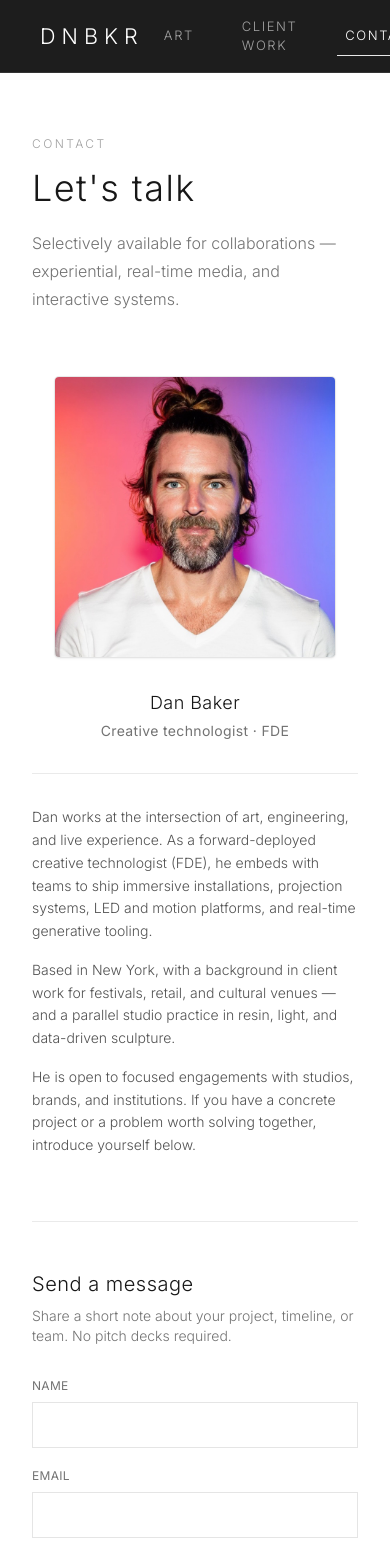
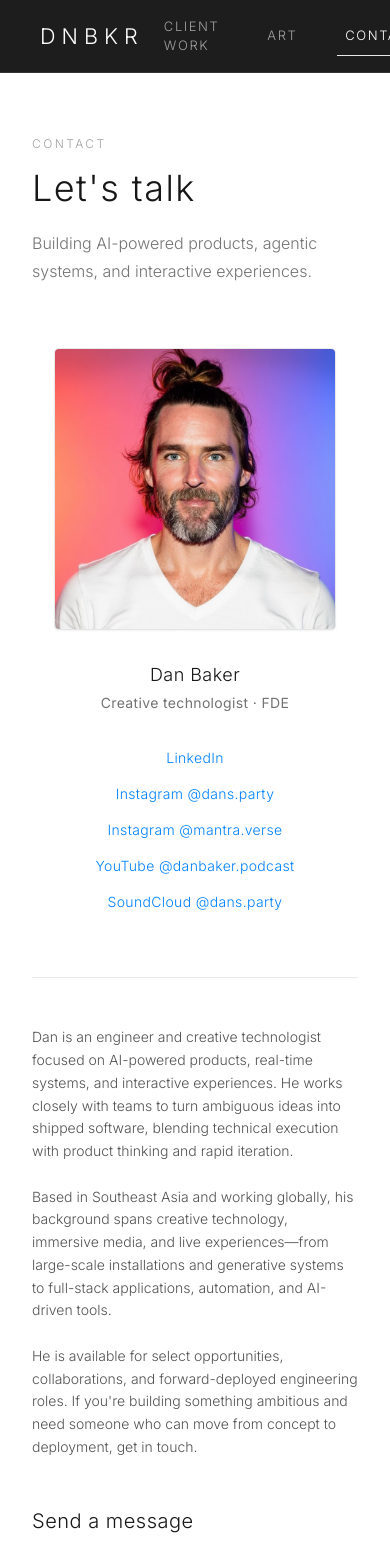
Before and after one commit to legshampoo/dnbkr-reboot, a React (Vite) app: page /contact in a window 390 px wide. Shown: the top 1545 px of the page. Built offline with nearby package versions, Linux system fonts and the light colour scheme.

Commit message:
contact and favicon

```diff
--- a/index.html
+++ b/index.html
@@ -2,7 +2,7 @@
 <html lang="en">
   <head>
     <meta charset="UTF-8" />
-    <link rel="icon" type="image/svg+xml" href="/favicon.svg" />
+    <link rel="icon" type="image/png" href="/favicon.png" />
     <meta name="viewport" content="width=device-width, initial-scale=1.0" />
     <link rel="preconnect" href="https://fonts.googleapis.com" />
     <link rel="preconnect" href="https://fonts.gstatic.com" crossorigin />
--- a/src/components/Nav.tsx
+++ b/src/components/Nav.tsx
@@ -19,11 +19,11 @@ export function Nav() {
           DNBKR
         </NavLink>
         <div className="flex items-center gap-2">
+          <NavLink to="/work" className={linkClass}>
+            Client work
+          </NavLink>
           <NavLink to="/art" className={linkClass}>
             Art
-          </NavLink>
-          <NavLink to="/work" className={linkClass}>
-            Client work
           </NavLink>
           <NavLink to="/contact" className={linkClass}>
             Contact
--- /dev/null
+++ b/src/components/SocialLinks.tsx
@@ -0,0 +1,24 @@
+import type { SocialLink } from '@/data/contact'
+
+type SocialLinksProps = {
+  links: SocialLink[]
+}
+
+export function SocialLinks({ links }: SocialLinksProps) {
+  return (
+    <ul className="space-y-3">
+      {links.map((link) => (
+        <li key={link.href}>
+          <a
+            href={link.href}
+            target="_blank"
+            rel="noopener noreferrer"
+            className="text-sm font-light tracking-wide text-dnbkr-accent underline-offset-4 transition-colors duration-200 hover:text-neutral-700 hover:underline"
+          >
+            {link.label}
+          </a>
+        </li>
+      ))}
+    </ul>
+  )
+}
--- a/src/data/artProjects.ts
+++ b/src/data/artProjects.ts
@@ -101,7 +101,7 @@ export const artProjects: Project[] = [
     category: 'art',
     title: 'Patriotic School Chair',
     thumb: '/images/art/american_chair/chair_thumb.jpg',
-    hero: '/images/chair.jpg',
+    hero: '/images/art/american_chair/chair.jpg',
     summary:
       'Reclaimed wooden school chair, covered in encaustic wax, finished with epoxy resin.',
     order: 7,
@@ -111,13 +111,13 @@ export const artProjects: Project[] = [
     slug: 'resin',
     category: 'art',
     title: 'Resin',
-    thumb: '/images/resin_blue.png',
+    thumb: '/images/art/resin/resin_thumb.png',
+    hero: '/images/art/resin/resin_blue.png',
     summary: '',
     order: 8,
     sections: [
-      { layout: 'full-width', image: '/images/resin_blue.png' },
-      { layout: 'full-width', image: '/images/resin_chemicals.png' },
-      { layout: 'full-width', image: '/images/resin_electric.png' },
+      { layout: 'full-width', image: '/images/art/resin/resin_chemicals.png' },
+      { layout: 'full-width', image: '/images/art/resin/resin_electric.png' },
     ],
   },
 ]
--- a/src/data/contact.ts
+++ b/src/data/contact.ts
@@ -6,14 +6,44 @@ export const contactProfile = {
   imageSrc: '/images/profile.jpg',
   imageAlt: 'Dan Baker',
   availability:
-    'Selectively available for collaborations — experiential, real-time media, and interactive systems.',
-  bio: [
-    'Dan works at the intersection of art, engineering, and live experience. As a forward-deployed creative technologist (FDE), he embeds with teams to ship immersive installations, projection systems, LED and motion platforms, and real-time generative tooling.',
-    'Based in New York, with a background in client work for festivals, retail, and cultural venues — and a parallel studio practice in resin, light, and data-driven sculpture.',
-    'He is open to focused engagements with studios, brands, and institutions. If you have a concrete project or a problem worth solving together, introduce yourself below.',
-  ],
+    'Building AI-powered products, agentic systems, and interactive experiences.',
+  bio: `Dan is an engineer and creative technologist focused on AI-powered products, real-time systems, and interactive experiences. He works closely with teams to turn ambiguous ideas into shipped software, blending technical execution with product thinking and rapid iteration.
+
+Based in Southeast Asia and working globally, his background spans creative technology, immersive media, and live experiences—from large-scale installations and generative systems to full-stack applications, automation, and AI-driven tools.
+
+He is available for select opportunities, collaborations, and forward-deployed engineering roles. If you're building something ambitious and need someone who can move from concept to deployment, get in touch.
+`,
 }
 
 export const contactForm = {
   recipientEmail: 'daniel.c.baker@gmail.com',
 }
+
+/** Update hrefs here if any profile URLs change. */
+export type SocialLink = {
+  label: string
+  href: string
+}
+
+export const socialLinks: SocialLink[] = [
+  {
+    label: 'LinkedIn',
+    href: 'https://www.linkedin.com/in/dan-baker-ai/',
+  },
+  {
+    label: 'Instagram @dans.party',
+    href: 'https://www.instagram.com/dans.party/',
+  },
+  {
+    label: 'Instagram @mantra.verse',
+    href: 'https://www.instagram.com/mantra.verse/',
+  },
+  {
+    label: 'YouTube @danbaker.podcast',
+    href: 'https://www.youtube.com/@danbaker.podcast',
+  },
+  {
+    label: 'SoundCloud @dans.party',
+    href: 'https://soundcloud.com/dans-party',
+  },
+]
--- a/src/pages/ContactPage.tsx
+++ b/src/pages/ContactPage.tsx
@@ -1,7 +1,8 @@
 import { useEffect } from 'react'
 import { ContactForm } from '@/components/ContactForm'
 import { ProfilePhoto } from '@/components/ProfilePhoto'
-import { contactProfile } from '@/data/contact'
+import { SocialLinks } from '@/components/SocialLinks'
+import { contactProfile, socialLinks } from '@/data/contact'
 
 export function ContactPage() {
   useEffect(() => {
@@ -34,19 +35,15 @@ export function ContactPage() {
               {contactProfile.role}
             </p>
           </div>
-          <div className="mt-8 space-y-4 border-t border-neutral-200/80 pt-8">
-            {contactProfile.bio.map((paragraph, i) => (
-              <p
-                key={i}
-                className="text-sm leading-relaxed font-light text-neutral-600"
-              >
-                {paragraph}
-              </p>
-            ))}
+          <div className="mt-8 text-center lg:text-left">
+            <SocialLinks links={socialLinks} />
           </div>
         </aside>
 
         <section className="border-t border-neutral-200/80 pt-12 lg:border-t-0 lg:border-l lg:pt-0 lg:pl-16">
+          <p className="mb-12 max-w-2xl whitespace-pre-line text-sm leading-relaxed font-light text-neutral-600">
+            {contactProfile.bio}
+          </p>
           <h2 className="dnbkr-section-title mb-2">Send a message</h2>
           <p className="mb-8 text-sm font-light text-neutral-500">
             Share a short note about your project, timeline, or team. No pitch
--- a/src/pages/ProjectPage.tsx
+++ b/src/pages/ProjectPage.tsx
@@ -72,7 +72,7 @@ export function ProjectPage({ category }: { category: ProjectCategory }) {
     )
   }
 
-  const showHero = project.hero && project.slug !== 'resin'
+  const showHero = Boolean(project.hero)
 
   return (
     <article>
```
Also changed, not shown: public/favicon.png (added).
